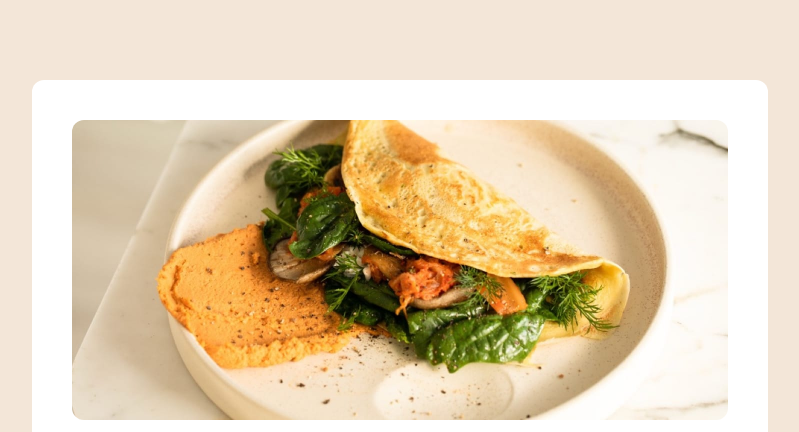
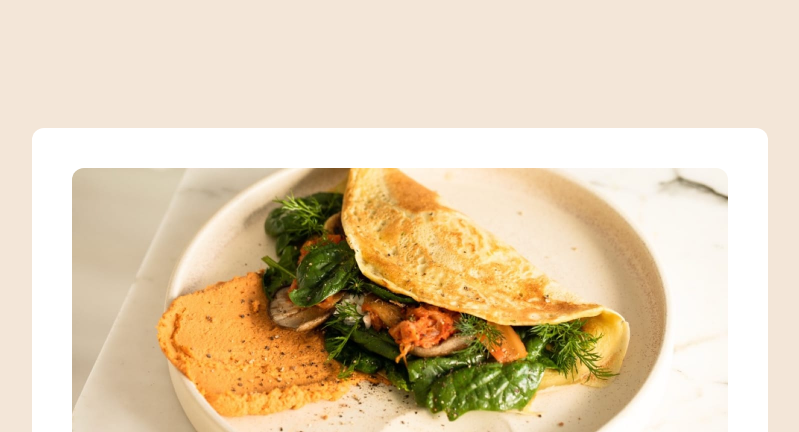
Before and after one commit to gabrielcasag/frontend-mentor, a plain HTML site: page recipe-page/src/index.html in a window 1280 px wide. Shown: the top 432 px of the page, without its empty margins (240-1039 px from the left). Drawn offline with Linux system fonts and the light colour scheme.

Commit message:
submission fixes on recipe-page

```diff
--- a/recipe-page/src/index.html
+++ b/recipe-page/src/index.html
@@ -27,6 +27,7 @@
   </head>
 
   <body>
+    <main>
       <div class="card">
         <div class="recipe-image">
           <img
@@ -83,14 +84,14 @@
               coat the surface.
             </li>
             <li>
-            <strong>Add fillings (optional):</strong> When the eggs begin to set
-            at the edges but are still slightly runny in the middle, sprinkle
-            your chosen fillings over one half of the omelette.
+              <strong>Add fillings (optional):</strong> When the eggs begin to
+              set at the edges but are still slightly runny in the middle,
+              sprinkle your chosen fillings over one half of the omelette.
             </li>
             <li>
-            <strong>Fold and serve:</strong> As the omelette continues to cook,
-            carefully lift one edge and fold it over the fillings. Let it cook
-            for another minute, then slide it onto a plate.
+              <strong>Fold and serve:</strong> As the omelette continues to
+              cook, carefully lift one edge and fold it over the fillings. Let
+              it cook for another minute, then slide it onto a plate.
             </li>
             <li>
               <strong>Enjoy:</strong> Serve hot, with additional salt and pepper
@@ -125,7 +126,7 @@
           </table>
         </div>
       </div>
-
+    </main>
     <div class="attribution">
       Challenge by
       <a href="https://www.frontendmentor.io?ref=challenge" target="_blank"
--- a/recipe-page/src/style-guide.css
+++ b/recipe-page/src/style-guide.css
@@ -68,5 +68,5 @@ body {
   align-items: center;
   justify-content: start;
 
-  padding: 5rem 0;
+  padding: 8rem 0;
 }
```
Lines whose indentation alone changed are shown as unchanged.
